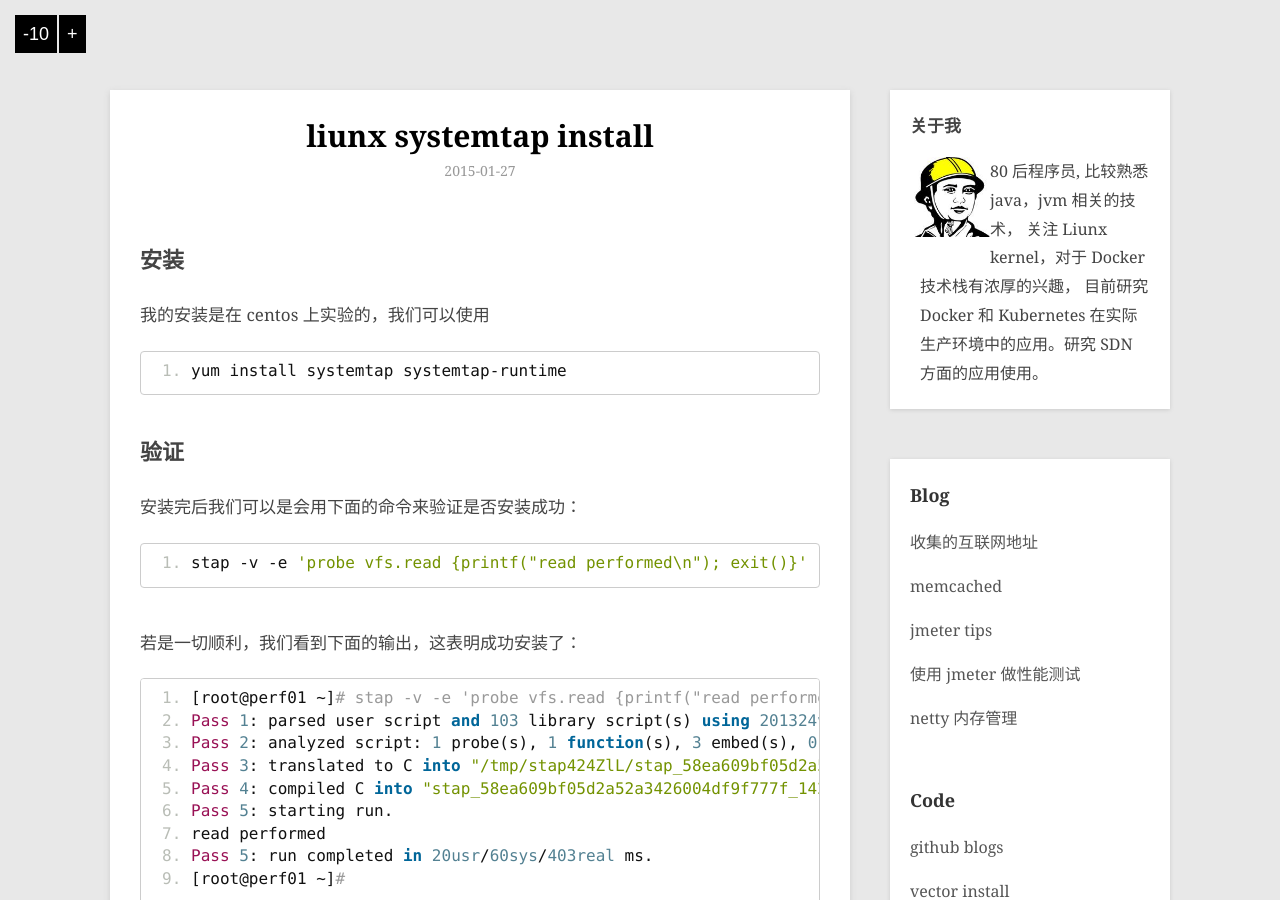
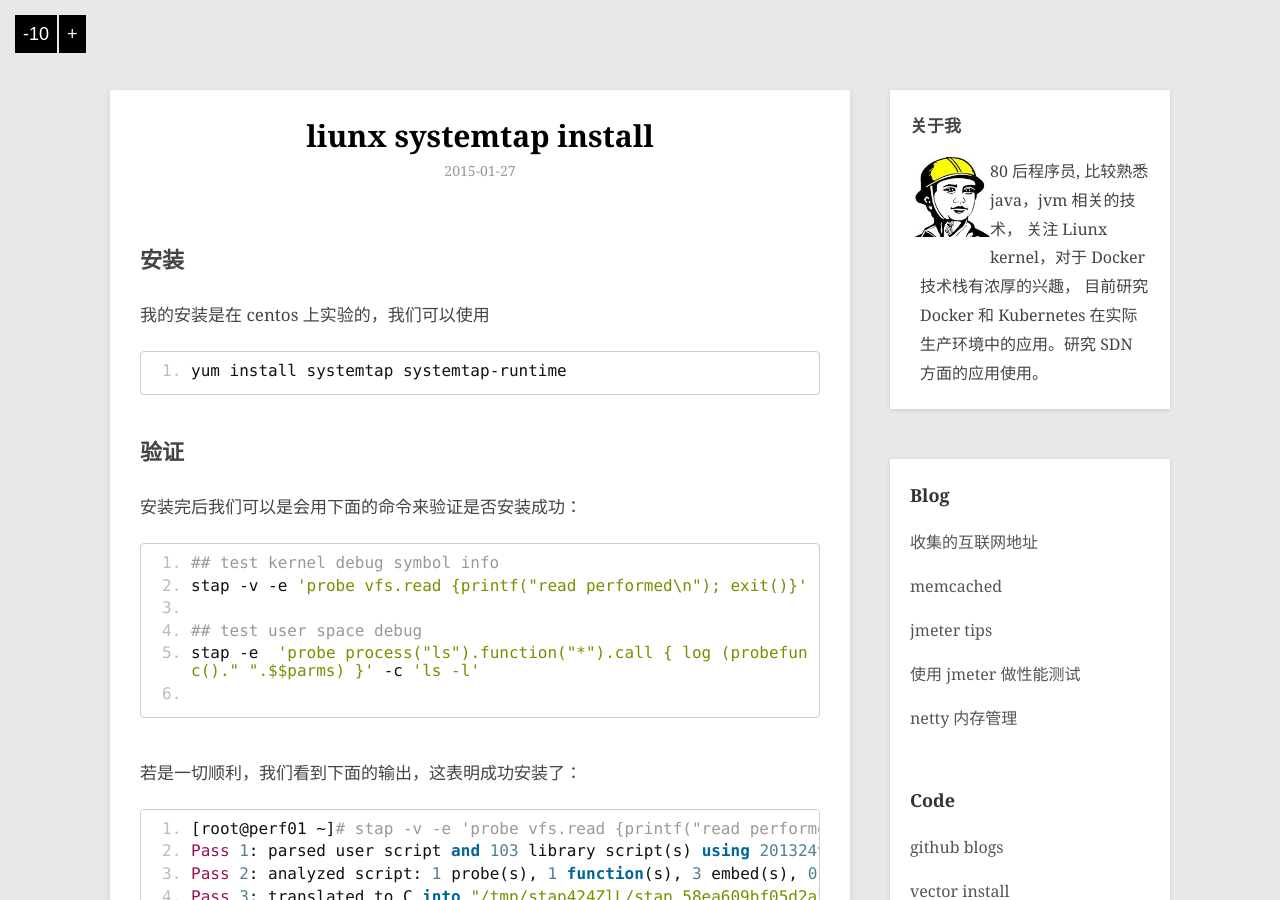
Before and after one commit to hushi55/hushi55.github.io, a Jekyll site: the page built from _posts/code/2015-01-27-linux-systemtap-install.md, in a window 1280 px wide and 900 px high. Built offline with Jekyll 4.4.1, drawn with Linux system fonts in a browser that asks for light colours; Markdown is read by kramdown in place of the engine named in the settings; comment, search, counter and statistics services are not loaded.

Commit message:
add user space test

```diff
--- a/_posts/code/2015-01-27-linux-systemtap-install.md
+++ b/_posts/code/2015-01-27-linux-systemtap-install.md
@@ -16,7 +16,12 @@ yum install systemtap systemtap-runtime
 安装完后我们可以是会用下面的命令来验证是否安装成功：
 
 <pre>
+## test kernel debug symbol info
 stap -v -e 'probe vfs.read {printf("read performed\n"); exit()}'
+
+## test user space debug
+stap -e  'probe process("ls").function("*").call { log (probefunc()." ".$$parms) }' -c 'ls -l'
+
 </pre>
 
 若是一切顺利，我们看到下面的输出，这表明成功安装了：
```
